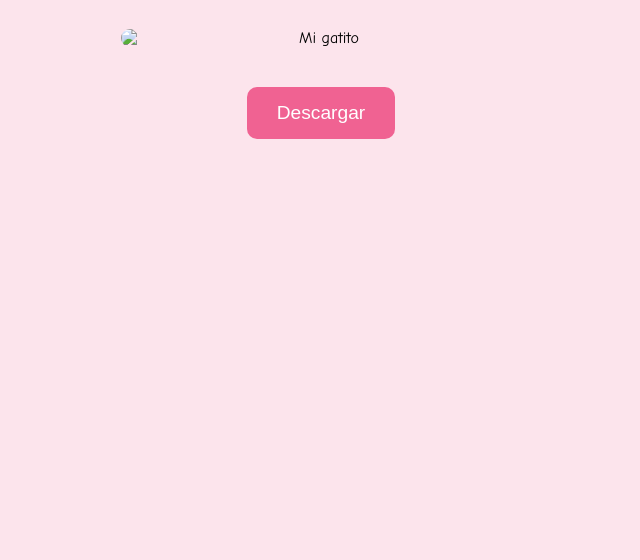
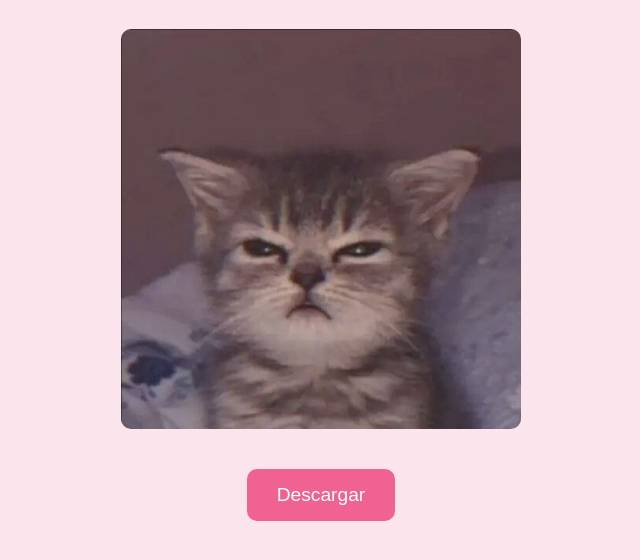
Before and after one commit to JuanCastro17/gato, a plain HTML site: page index.html in a window 1280 px wide. Shown: the part 88-648 px from the top of the page, without its empty margins (319-959 px from the left). Drawn offline with Linux system fonts and the light colour scheme.

Commit message:
Update index.html

```diff
--- a/index.html
+++ b/index.html
@@ -8,7 +8,7 @@
 </head>
 <body>
     <h1>Mi Gatito</h1>
-    <img src="gatito.png" alt="Mi gatito" class="imagen-intermedia">
+    <img src="Gato.png" alt="Mi gatito" class="imagen-intermedia">
     </button><button onclick="window.location.href='https://mega.nz/file/xEYQUCBK#ghkGXJ3KdIumQP2JPovQeJYeuK8cQvBXwvrbokyYABs'">Descargar</button>
 </body>
 </html>
```
